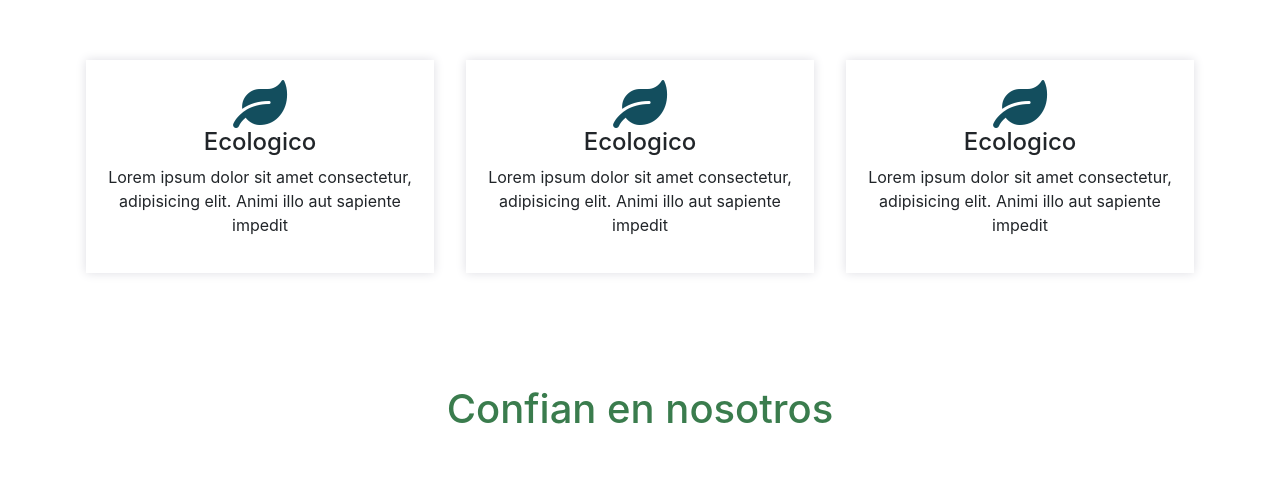
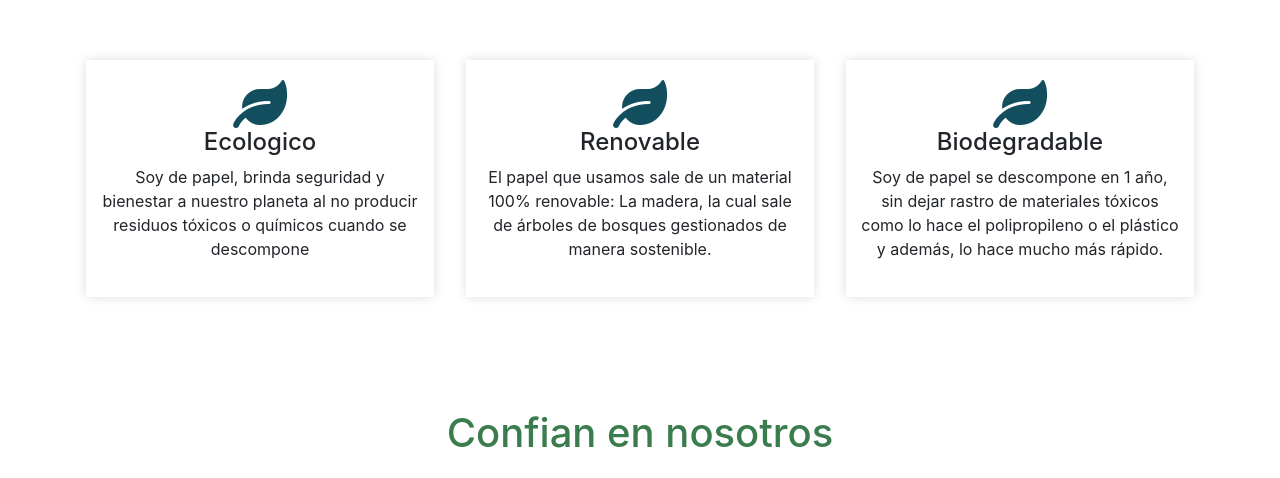
Before and after one commit to nfortiz/ecomask, a plain HTML site: page index.html in a window 1280 px wide. Shown: the part 900-1378 px from the top of the page. Drawn offline with nearby package versions, Linux system fonts and the light colour scheme.

Commit message:
added content

```diff
--- a/index.html
+++ b/index.html
@@ -101,8 +101,7 @@
                 </div>
                 <h4>Ecologico</h4>
                 <p>
-                  Lorem ipsum dolor sit amet consectetur, adipisicing elit.
-                  Animi illo aut sapiente impedit
+                  Soy de papel, brinda seguridad y bienestar a nuestro planeta al no producir residuos tóxicos o químicos cuando se descompone
                 </p>
               </div>
             </div>
@@ -111,10 +110,9 @@
                 <div class="feature__item--icon">
                   <i class="fas fa-leaf"></i>
                 </div>
-                <h4>Ecologico</h4>
+                <h4>Renovable</h4>
                 <p>
-                  Lorem ipsum dolor sit amet consectetur, adipisicing elit.
-                  Animi illo aut sapiente impedit
+                  El papel que usamos sale de un material 100% renovable: La madera, la cual sale de árboles de bosques gestionados de manera sostenible.
                 </p>
               </div>
             </div>
@@ -123,10 +121,9 @@
                 <div class="feature__item--icon">
                   <i class="fas fa-leaf"></i>
                 </div>
-                <h4>Ecologico</h4>
+                <h4>Biodegradable</h4>
                 <p>
-                  Lorem ipsum dolor sit amet consectetur, adipisicing elit.
-                  Animi illo aut sapiente impedit
+                  Soy de papel se descompone en 1 año, sin dejar rastro de materiales tóxicos como lo hace el polipropileno o el plástico y además, lo hace mucho más rápido.
                 </p>
               </div>
             </div>
```
